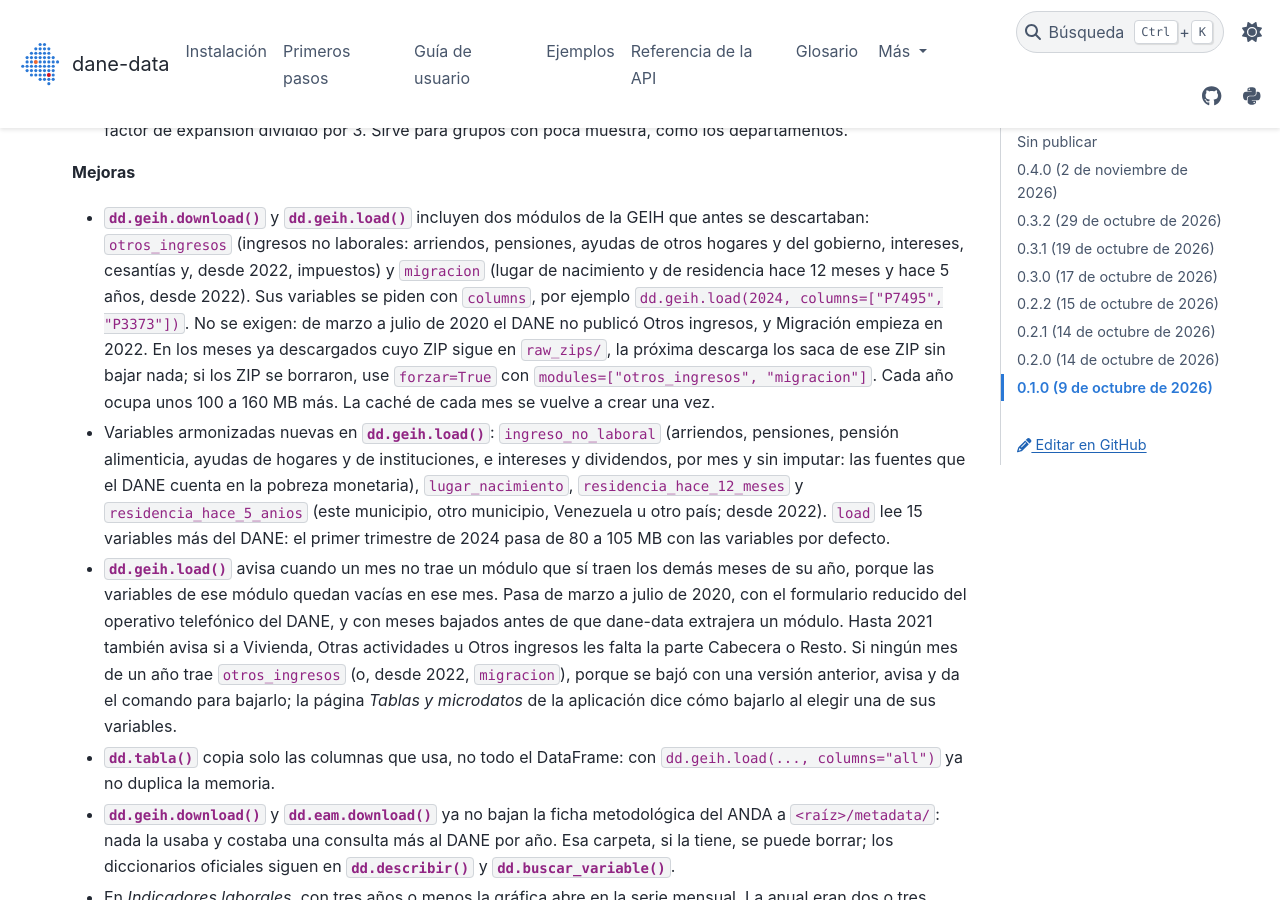
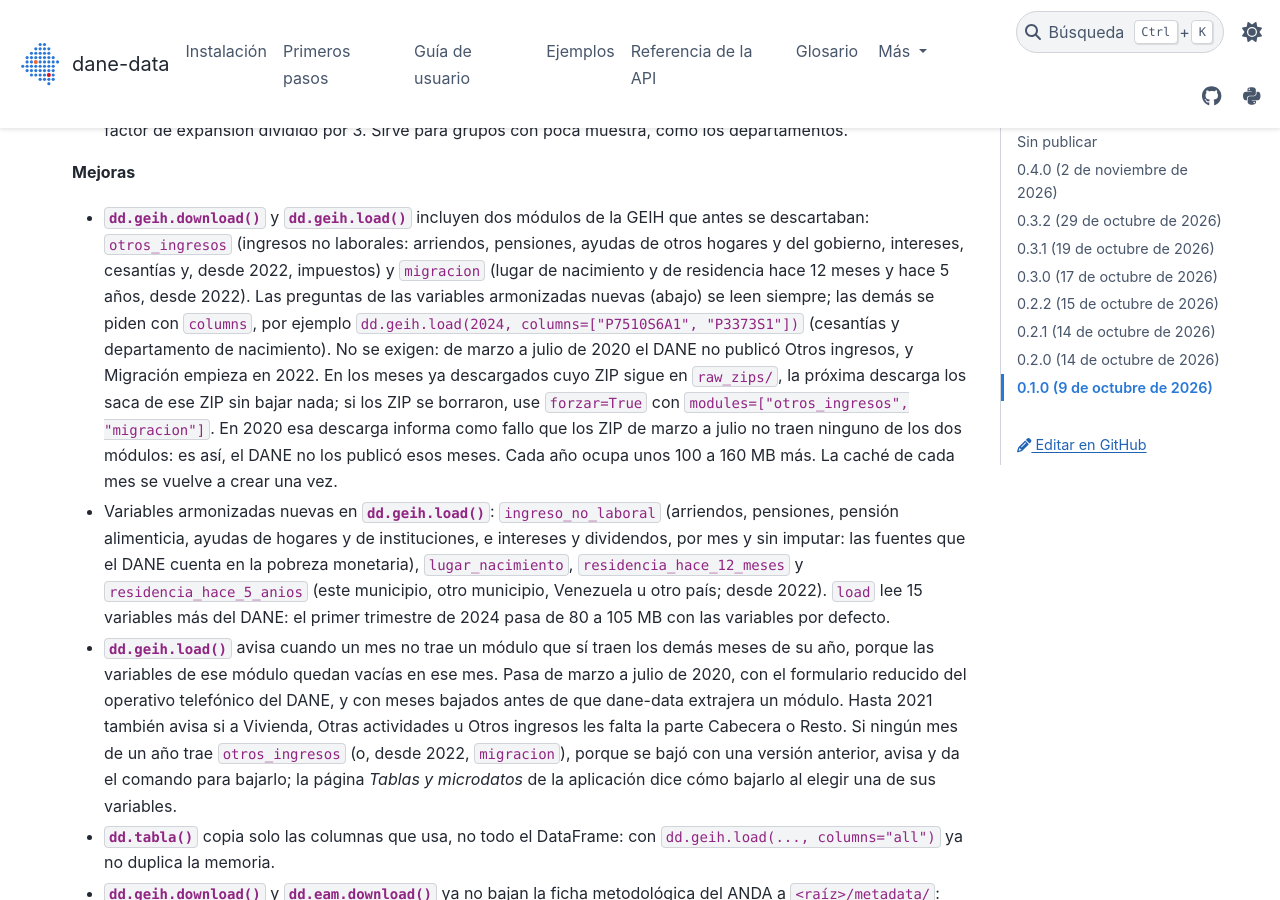
Before and after one commit to IntegralIndefinida/DANE-data, a Sphinx documentation site: the page built from docs/novedades.md, in a window 1280 px wide and 900 px high, scrolled down 335 px. Built offline with Sphinx 7.4.7 and the PyData theme 0.15.4, drawn with Linux system fonts in a browser that asks for light colours.

Commit message:
Corregir en las novedades el ejemplo de columns y avisar de los fallos de 2020
P7495 y P3373 ya se leen siempre (están en CORE_RAW), así que no servían de ejemplo de
columns. Y bajar otros_ingresos y migracion con forzar=True en 2020 informa como fallo los
ZIP de marzo a julio, que no traen ninguno de los dos módulos.

```diff
--- a/docs/novedades.md
+++ b/docs/novedades.md
@@ -12,11 +12,14 @@
 
 * {dd}`geih.download()` y {dd}`geih.load()` incluyen dos módulos de la GEIH que antes se descartaban: `otros_ingresos`
   (ingresos no laborales: arriendos, pensiones, ayudas de otros hogares y del gobierno, intereses, cesantías y, desde
-  2022, impuestos) y `migracion` (lugar de nacimiento y de residencia hace 12 meses y hace 5 años, desde 2022). Sus
-  variables se piden con `columns`, por ejemplo `dd.geih.load(2024, columns=["P7495", "P3373"])`. No se exigen: de marzo
-  a julio de 2020 el DANE no publicó Otros ingresos, y Migración empieza en 2022. En los meses ya descargados cuyo ZIP sigue en `raw_zips/`, la próxima descarga los
-  saca de ese ZIP sin bajar nada; si los ZIP se borraron, use `forzar=True` con `modules=["otros_ingresos",
-  "migracion"]`. Cada año ocupa unos 100 a 160 MB más. La caché de cada mes se vuelve a crear una vez.
+  2022, impuestos) y `migracion` (lugar de nacimiento y de residencia hace 12 meses y hace 5 años, desde 2022). Las
+  preguntas de las variables armonizadas nuevas (abajo) se leen siempre; las demás se piden con `columns`, por ejemplo
+  `dd.geih.load(2024, columns=["P7510S6A1", "P3373S1"])` (cesantías y departamento de nacimiento). No se exigen: de
+  marzo a julio de 2020 el DANE no publicó Otros ingresos, y Migración empieza en 2022. En los meses ya descargados cuyo
+  ZIP sigue en `raw_zips/`, la próxima descarga los saca de ese ZIP sin bajar nada; si los ZIP se borraron, use
+  `forzar=True` con `modules=["otros_ingresos", "migracion"]`. En 2020 esa descarga informa como fallo que los ZIP de
+  marzo a julio no traen ninguno de los dos módulos: es así, el DANE no los publicó esos meses. Cada año ocupa unos 100 a
+  160 MB más. La caché de cada mes se vuelve a crear una vez.
 * Variables armonizadas nuevas en {dd}`geih.load()`: `ingreso_no_laboral` (arriendos, pensiones, pensión alimenticia,
   ayudas de hogares y de instituciones, e intereses y dividendos, por mes y sin imputar: las fuentes que el DANE cuenta en
   la pobreza monetaria), `lugar_nacimiento`, `residencia_hace_12_meses` y `residencia_hace_5_anios` (este municipio,
```
